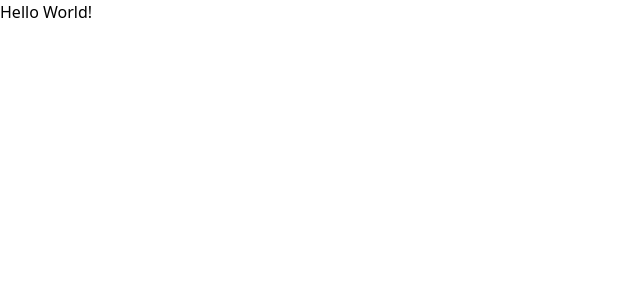
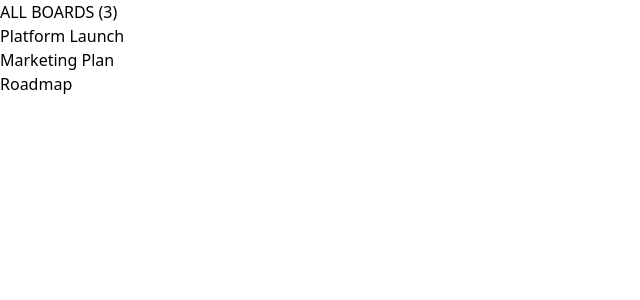
Before and after one commit to DawidGawronskiDev/kanban-task-management-web-app-react, a React (Vite) app: page / in a window 1280 px wide. Shown: the top 300 px of the page, without its empty margins (0-640 px from the left). Built offline with nearby package versions, Linux system fonts and the light colour scheme.

Commit message:
Create Aside Component

```diff
--- a/src/App.jsx
+++ b/src/App.jsx
@@ -1,7 +1,8 @@
 import { createContext, useEffect, useState } from "react";
 import { redirect } from "react-router-dom";
+import Aside from "./components/Aside/Aside";
 
-const AppContext = createContext({
+export const AppContext = createContext({
   data: {},
   currentBoardName: "",
 });
@@ -38,9 +39,15 @@ const App = () => {
     }
   }, [data]);
 
+  const handleCurrentBoardName = (value) => {
+    setCurrentBoardName(value);
+  };
+
   return (
-    <AppContext.Provider value={{ data, currentBoardName }}>
-      <span>Hello World!</span>
+    <AppContext.Provider
+      value={{ data, currentBoardName, handleCurrentBoardName }}
+    >
+      <Aside />
     </AppContext.Provider>
   );
 };
--- /dev/null
+++ b/src/components/Aside/Aside.jsx
@@ -0,0 +1,44 @@
+/* eslint-disable react/prop-types */
+import { useContext } from "react";
+import { AppContext } from "../../App";
+import { Link } from "react-router-dom";
+
+const Aside = () => {
+  const { data, currentBoardName } = useContext(AppContext);
+
+  if (data && currentBoardName) {
+    return (
+      <aside>
+        <span>{`ALL BOARDS (${data.boards.length})`}</span>
+        <nav>
+          <ul>
+            {data.boards.map((board) => (
+              <BoardLink
+                key={board.name}
+                board={board}
+                currentBoardName={currentBoardName}
+              />
+            ))}
+          </ul>
+        </nav>
+      </aside>
+    );
+  }
+};
+
+const BoardLink = ({ board, currentBoardName }) => {
+  const { handleCurrentBoardName } = useContext(AppContext);
+
+  return (
+    <li
+      onClick={() => {
+        handleCurrentBoardName(board.name);
+      }}
+      className={`${board.name === currentBoardName ? "bg-purple-300" : ""}`}
+    >
+      <Link to={`/${board.name}`}>{board.name}</Link>
+    </li>
+  );
+};
+
+export default Aside;
```
